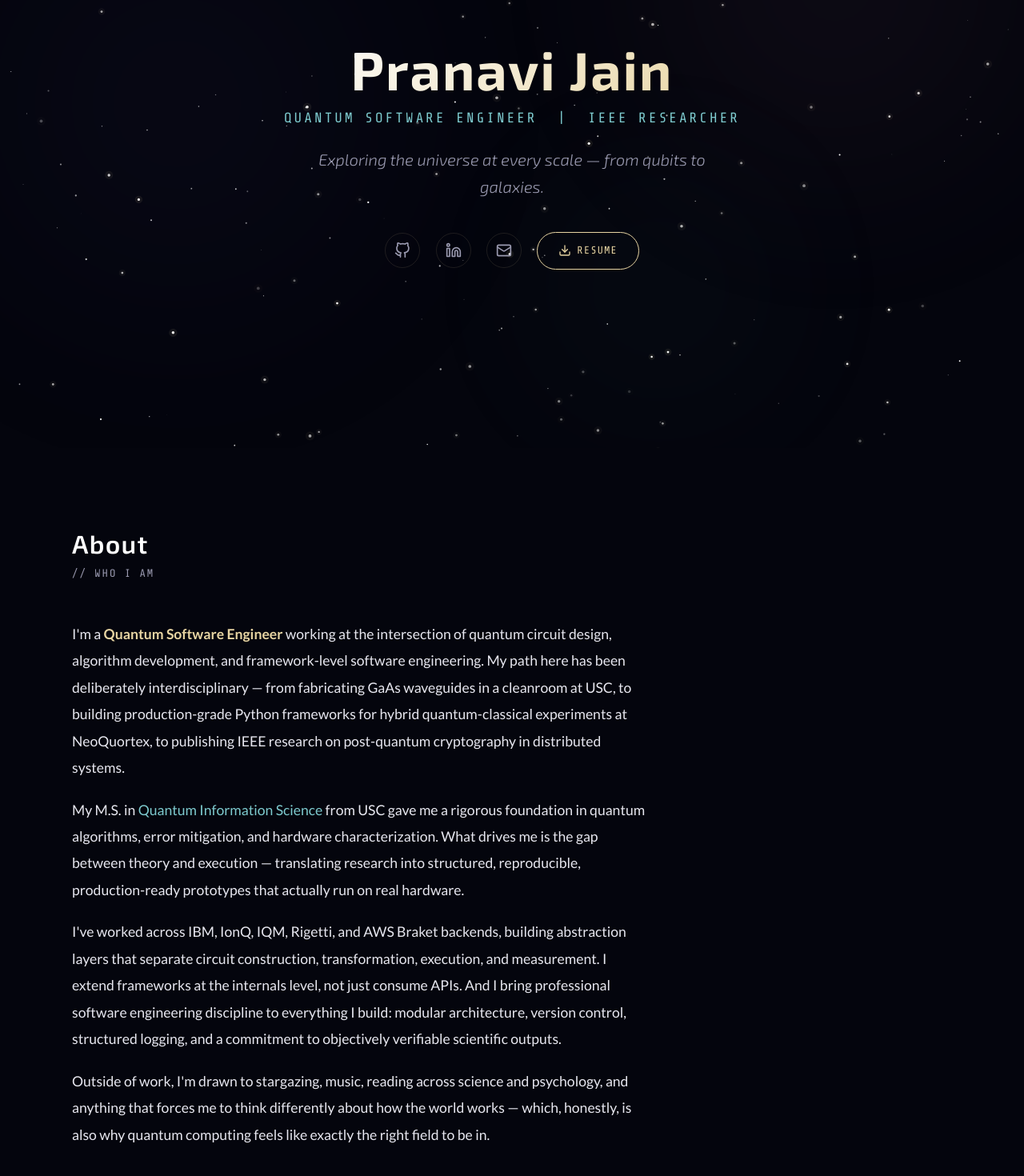
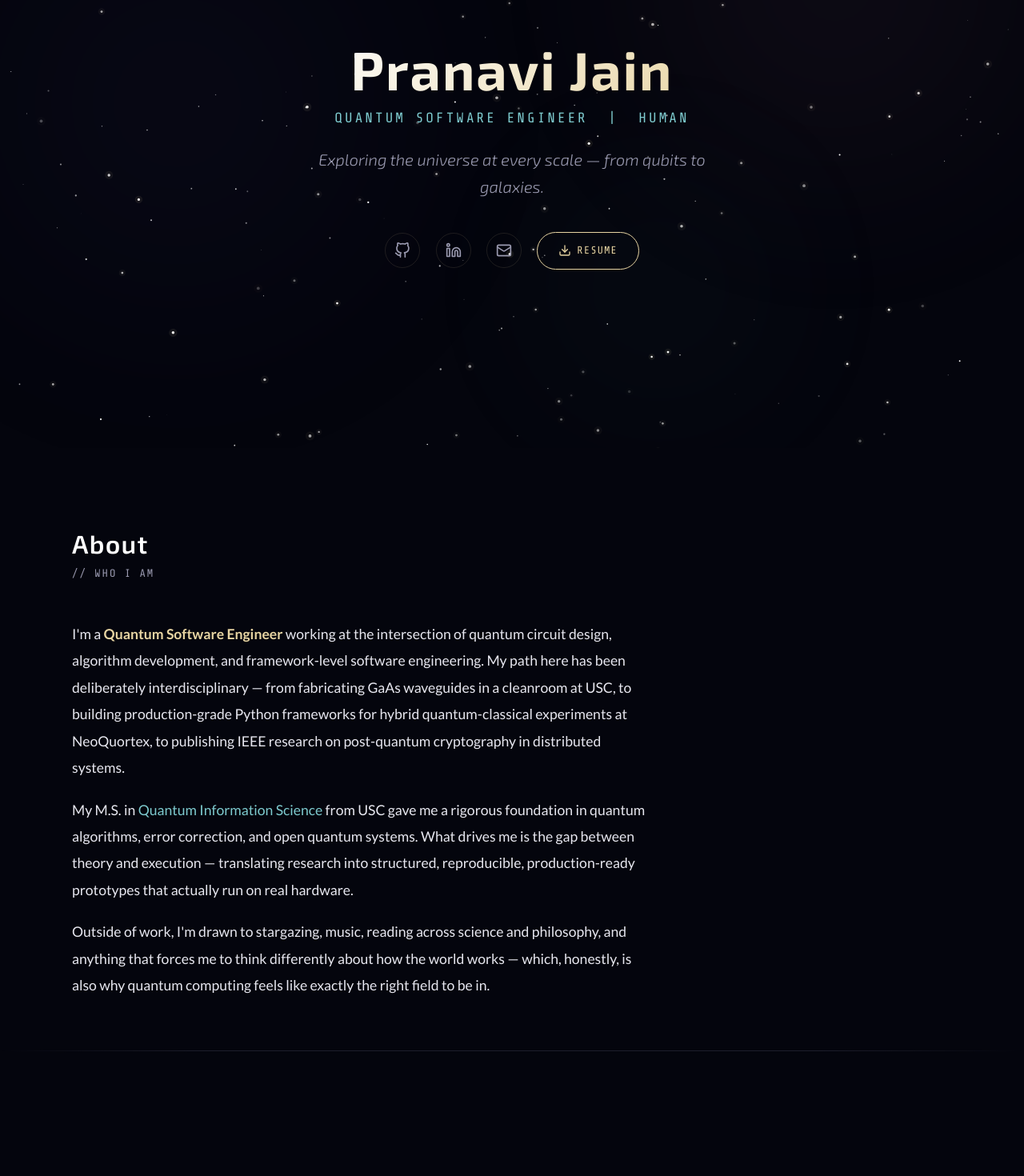
Before and after one commit to pranavi-jain/pranavi-jain.github.io, a React (Vite) app: page / in a window 1280 px wide. Shown: the part 240-1710 px from the top of the page at 80% size. Built offline with nearby package versions, Linux system fonts and the light colour scheme.

Commit message:
text changes

```diff
--- a/src/components/About.jsx
+++ b/src/components/About.jsx
@@ -21,20 +21,20 @@ export default function About() {
             </p>
             <p>
               My M.S. in <em>Quantum Information Science</em> from USC gave me a rigorous foundation
-              in quantum algorithms, error mitigation, and hardware characterization. What drives me
+              in quantum algorithms, error correction, and open quantum systems. What drives me
               is the gap between theory and execution — translating research into structured,
               reproducible, production-ready prototypes that actually run on real hardware.
             </p>
-            <p>
+            {/* <p>
               I've worked across IBM, IonQ, IQM, Rigetti, and AWS Braket backends, building
               abstraction layers that separate circuit construction, transformation, execution, and
               measurement. I extend frameworks at the internals level, not just consume APIs. And I
               bring professional software engineering discipline to everything I build: modular
               architecture, version control, structured logging, and a commitment to objectively
               verifiable scientific outputs.
-            </p>
+            </p> */}
             <p>
-              Outside of work, I'm drawn to stargazing, music, reading across science and psychology,
+              Outside of work, I'm drawn to stargazing, music, reading across science and philosophy,
               and anything that forces me to think differently about how the world works — which,
               honestly, is also why quantum computing feels like exactly the right field to be in.
             </p>
--- a/src/components/Hero.jsx
+++ b/src/components/Hero.jsx
@@ -3,7 +3,7 @@ export default function Hero() {
     <section className="hero" id="hero">
       <div className="hero__content">
         <h1 className="hero__name">Pranavi Jain</h1>
-        <p className="hero__title">Quantum Software Engineer &nbsp;|&nbsp; IEEE Researcher</p>
+        <p className="hero__title">Quantum Software Engineer &nbsp;|&nbsp; Human</p>
         <p className="hero__tagline">
           Exploring the universe at every scale — from qubits to galaxies.
         </p>
```
